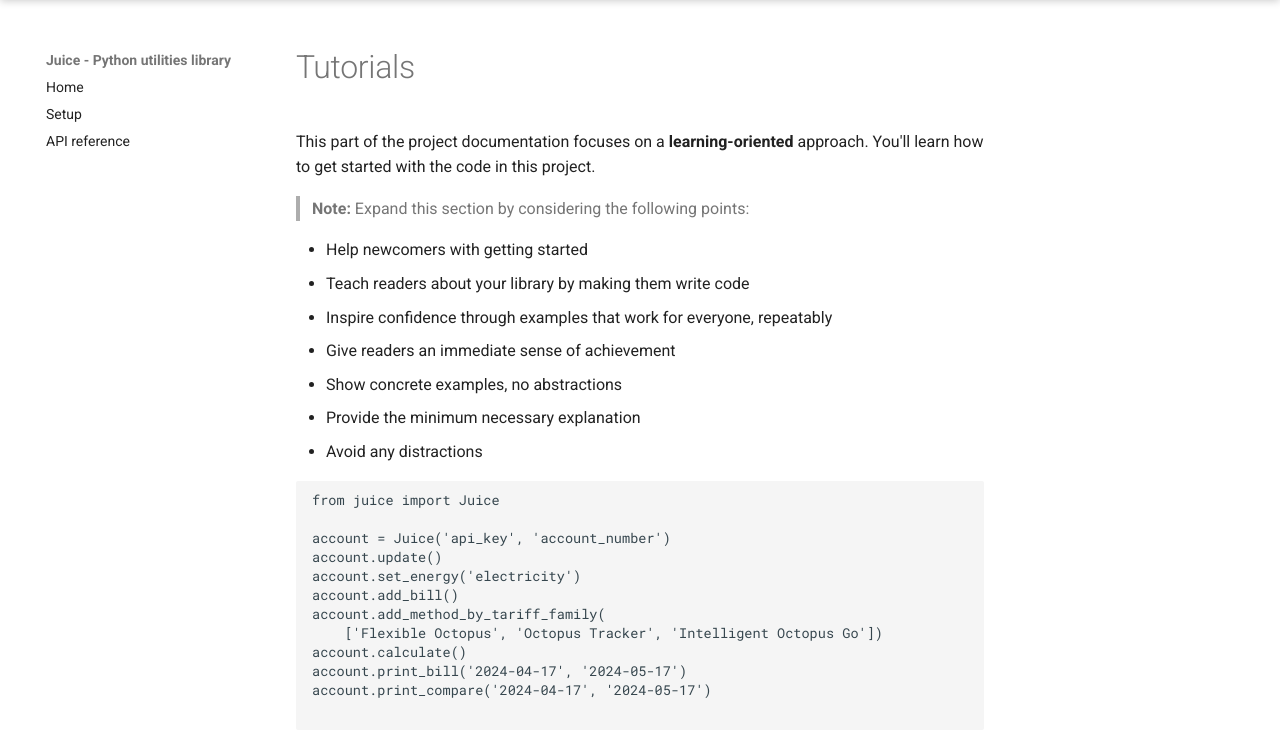
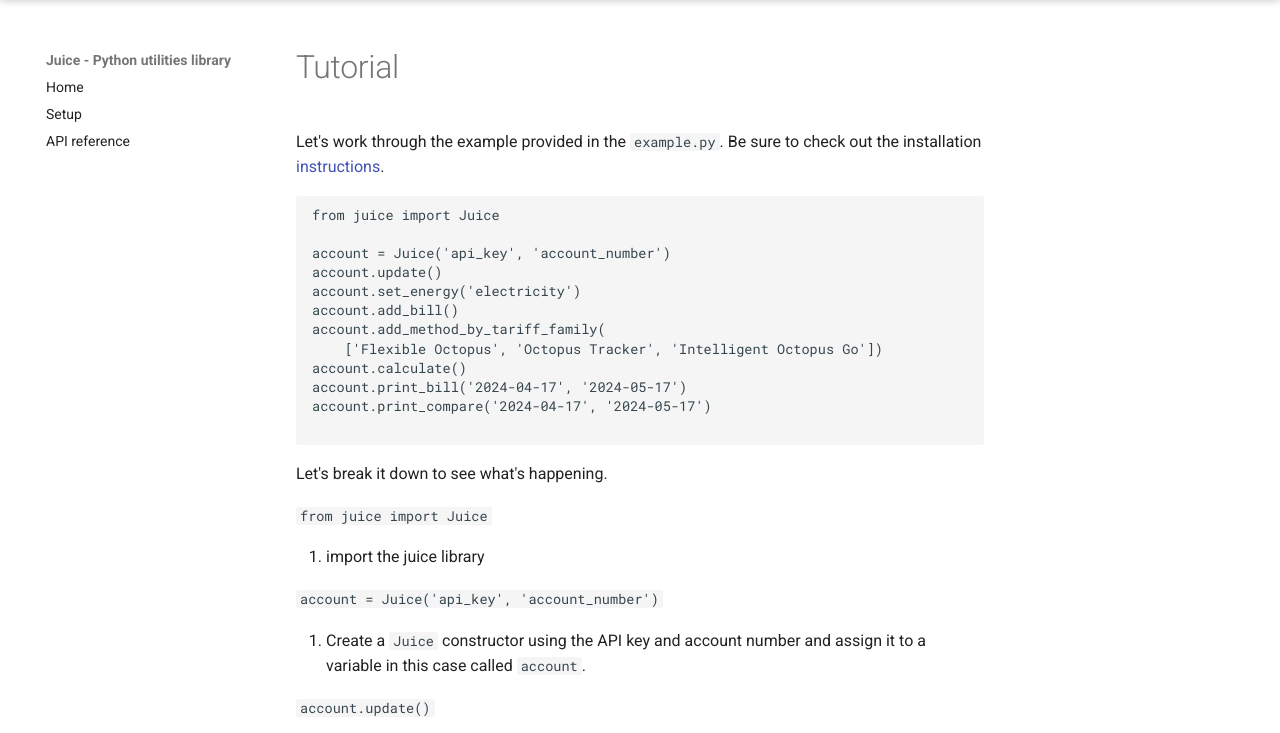
Before and after one commit to orchard0/juice, a plain HTML site: page tutorials/index.html in a window 1280 px wide. Shown: the part 51-784 px from the top of the page. Drawn offline with Linux system fonts and the light colour scheme; files whose address does not match are found by name.

Commit message:
Deployed 738e9a5 with MkDocs version: 1.6.0

```diff
--- a/tutorials/index.html
+++ b/tutorials/index.html
@@ -16,7 +16,7 @@
 
 
 
-        <title>Tutorials - Juice - Python utilities library</title>
+        <title>Tutorial - Juice - Python utilities library</title>
 
 
 
@@ -59,6 +59,11 @@
     <label class="md-overlay" for="__drawer"></label>
     <div data-md-component="skip">
 
+
+        <a href="#tutorial" class="md-skip">
+          Skip to content
+        </a>
+
     </div>
     <div data-md-component="announce">
 
@@ -91,7 +96,7 @@
         <div class="md-header__topic" data-md-component="header-topic">
           <span class="md-ellipsis">
 
-              Tutorials
+              Tutorial
 
           </span>
         </div>
@@ -218,6 +223,8 @@
 
 
 
+
+
 </nav>
                   </div>
                 </div>
@@ -231,26 +238,8 @@
 
 
 
-  <h1>Tutorials</h1>
-
-<p>This part of the project documentation focuses on a
-<strong>learning-oriented</strong> approach. You'll learn how to
-get started with the code in this project.</p>
-<blockquote>
-<p><strong>Note:</strong> Expand this section by considering the
-following points:</p>
-</blockquote>
-<ul>
-<li>Help newcomers with getting started</li>
-<li>Teach readers about your library by making them
-    write code</li>
-<li>Inspire confidence through examples that work for
-    everyone, repeatably</li>
-<li>Give readers an immediate sense of achievement</li>
-<li>Show concrete examples, no abstractions</li>
-<li>Provide the minimum necessary explanation</li>
-<li>Avoid any distractions</li>
-</ul>
+<h1 id="tutorial">Tutorial</h1>
+<p>Let's work through the example provided in the <code>example.py</code>. Be sure to check out the installation <a href="../install/">instructions</a>.</p>
 <pre><code>from juice import Juice
 
 account = Juice('api_key', 'account_number')
```
Also changed, not shown: index.html (+1 -0 lines), assets/account_number.png (added), assets/bill.png (added), 1 other file.
